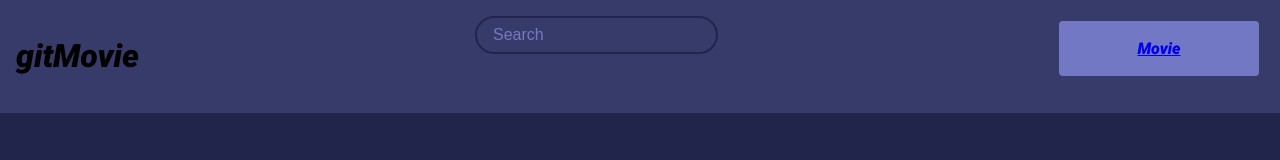
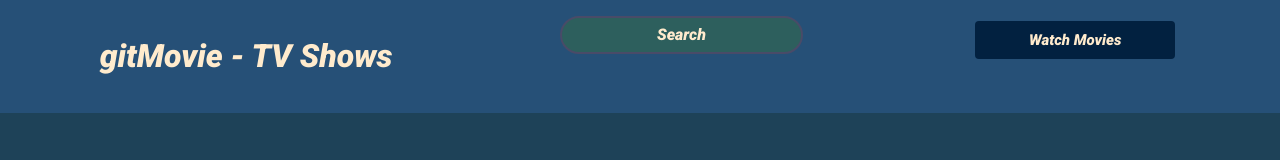
Before and after one commit to cmadrid48/gitMovie, a plain HTML site: page tvshows.html in a window 1280 px wide. Drawn offline with nearby package versions, Linux system fonts and the light colour scheme; no server answers; a web font is replaced by a local one.

Commit message:
added different color schemes for tv shows and movies pg

```diff
--- a/assets/Styles/showStyle.css
+++ b/assets/Styles/showStyle.css
@@ -1,48 +1,58 @@
 * {
     box-sizing: border-box;
+    --main-blue-color: #265077;
+    --main-purple-color: #022140;
+    --accent-purple-color: #494B68;
+    --main-green-color: #1E4258;
+    --accent-green-color: #2D5F5D;
+    --text-dark: black;
+    --text-light: blanchedalmond;
 }
 
 body {
-    background-color: #22254b;
+    background-color: var(--main-green-color);
     font-family: sans-serif;
     margin: 0;
+    color: var(--text-light);
 }
 
 header {
-    background-color: #373b69;
+    background-color: var(--main-blue-color);
     display: flex;
-    justify-content: space-between;
+    justify-content: space-around;
     padding: 1rem;
 }
-
 h1 {
     font-family: 'Roboto', sans-serif;
+    color: var(--text-light);
 }
-
 .button {
     display: inline-block;
+    justify-content: center;
     border-radius: 4px;
-    background-color: #7378c5;
+    background-color: var(--main-purple-color);
     border: none;
-    color: #FFFFFF;
+    color: var(--main-purple-color);
     text-align: center;
-    font-size: 16px;
+    font-size: 15px;
     font-family: 'Roboto', sans-serif;
-    padding: 18px;
+    padding: 10px;
     width: 200px;
     transition: all 0.5s;
     cursor: pointer;
     margin: 5px;
 
 }
-
+a{
+    text-decoration: none;
+    color:var(--text-light);
+}
 .button span {
     cursor: pointer;
     display: inline-block;
     position: relative;
     transition: 0.5s;
 }
-
 .button span:after {
     content: '\00bb';
     position: absolute;
@@ -62,8 +72,8 @@ h1 {
 }
 
 .search {
-    background-color: transparent;
-    border: 2px solid #22254b;
+    background-color: var(--accent-green-color);
+    border: 2px solid var(--accent-purple-color);
     border-radius: 50px;
     display: flex;
     justify-content: center;
@@ -71,16 +81,22 @@ h1 {
     font-family: inherit;
     font-size: 1rem;
     padding: 0.5rem 1rem;
+}
+
+.search::placeholder {
+    color: var(--text-light);
+    text-align: center;
+    font-family: 'Roboto', sans-serif;
 
 }
 
-.search::placeholder {
-    color: #7378c5;
+.search:focus {
+    background-color: var(--main-purple-color);
+    color: var(--text-light);
+    outline: none;
 }
-
-.search:focus {
-    background-color: #22254b;
-    outline: none;
+.search:focus::placeholder {
+    color: transparent;
 }
 
 main {
@@ -90,7 +106,7 @@ main {
 
 }
 .shows {
-    background-color: #373b69;
+    background-color: var(--main-green-color);
     border-radius: 5px;
     box-shadow: 0 4px 5px rgba(0, 0, 0, 0.2);
     margin: 1rem;
@@ -105,7 +121,7 @@ main {
 }
 
 .show-info {
-    color: blanchedalmond;
+    color: var(--text-light);
     display: flex;
     align-items: center;
     justify-content: space-between;
@@ -119,14 +135,14 @@ main {
 }
 
 .show-info span {
-    background-color: #22254b;
+    background-color: var(--accent-green-color);
     border-radius: 3px;
     font-weight: bold;
     padding: 0.25rem 0.5rem;
 }
 
 .overview {
-    background-color: blanchedalmond;
+    background-color: var(--accent-purple-color);
     padding: 2rem;
     position: absolute;
     max-height: 100%;
@@ -137,6 +153,7 @@ main {
     right: 0;
     transform: translateY(101%);
     transition: transform 0.3s ease-in;
+    font-family: "Lucida Console", "Courier New", monospace;
 }
 
 .overview h3 {
--- a/assets/Styles/style.css
+++ b/assets/Styles/style.css
@@ -1,49 +1,58 @@
 * {
     box-sizing: border-box;
+    --main-blue-color: #265077;
+    --main-purple-color: #022140;
+    --accent-purple-color: #494B68;
+    --main-green-color: #1E4258;
+    --accent-green-color: #2D5F5D;
+    --text-dark: black;
+    --text-light: blanchedalmond;
 }
 
 body {
-    background-color: #22254b;
+    background-color: var(--accent-purple-color);
     font-family: sans-serif;
     margin: 0;
+    color: var(--text-light);
 }
 
 header {
-    background-color: #373b69;
+    background-color: var(--main-purple-color);
     display: flex;
     justify-content: space-around;
     padding: 1rem;
 }
-
 h1 {
     font-family: 'Roboto', sans-serif;
+    color: var(--text-light);
 }
-
 .button {
-    display: inline-block;
+    display: flex;
     justify-content: center;
     border-radius: 4px;
-    background-color: #7378c5;
+    background-color: var(--accent-green-color);
     border: none;
-    color: #FFFFFF;
+    color: var(--main-purple-color);
     text-align: center;
-    font-size: 16px;
-    font-family: 'Roboto', sans-serif;
-    padding: 18px;
+    font-size: 15px;
+    font-family:  'Roboto', sans-serif;
+    padding: 10px;
     width: 200px;
     transition: all 0.5s;
     cursor: pointer;
     margin: 5px;
 
 }
-
+a{
+    text-decoration: none;
+    color:var(--text-light);
+}
 .button span {
     cursor: pointer;
     display: inline-block;
     position: relative;
     transition: 0.5s;
 }
-
 .button span:after {
     content: '\00bb';
     position: absolute;
@@ -63,25 +72,30 @@ h1 {
 }
 
 .search {
-    background-color: transparent;
-    border: 2px solid #22254b;
+    background-color: var(--accent-purple-color);
+    border: 2px solid var(--main-blue-color);
     border-radius: 50px;
     display: flex;
     justify-content: center;
     color: blanchedalmond;
     font-family: inherit;
     font-size: 1rem;
-    padding: 0.5rem 1rem;
+    padding: .5rem 1rem;
+}
+
+.search::placeholder {
+    color: var(--text-light);
+    font-family:  'Roboto', sans-serif;
 
 }
 
-.search::placeholder {
-    color: #7378c5;
+.search:focus {
+    background-color: var(--main-green-color);
+    color: var(--text-light);
+    outline: none;
 }
-
-.search:focus {
-    background-color: #22254b;
-    outline: none;
+.search:focus::placeholder {
+    color: transparent;
 }
 
 main {
@@ -91,7 +105,7 @@ main {
 
 }
 .movies {
-    background-color: #373b69;
+    background-color: var(--main-purple-color);
     border-radius: 5px;
     box-shadow: 0 4px 5px rgba(0, 0, 0, 0.2);
     margin: 1rem;
@@ -106,7 +120,7 @@ main {
 }
 
 .movie-info {
-    color: blanchedalmond;
+    color: var(--text-light);
     display: flex;
     align-items: center;
     justify-content: space-between;
@@ -120,14 +134,14 @@ main {
 }
 
 .movie-info span {
-    background-color: #22254b;
+    background-color: var(--main-blue-color);
     border-radius: 3px;
     font-weight: bold;
     padding: 0.25rem 0.5rem;
 }
 
 .overview {
-    background-color: blanchedalmond;
+    background-color: var(--main-green-color);
     padding: 2rem;
     position: absolute;
     max-height: 100%;
@@ -138,6 +152,7 @@ main {
     right: 0;
     transform: translateY(101%);
     transition: transform 0.3s ease-in;
+    font-family:  "Lucida Console", "Courier New", monospace;
 }
 
 .overview h3 {
--- a/tvshows.html
+++ b/tvshows.html
@@ -12,12 +12,12 @@
 <body>
 
     <header>
-        <h1>gitMovie</h1>
+        <h1>gitMovie - TV Shows</h1>
         <form id="form">
             <input type="text" id="search" placeholder="Search" class="search">
         </form>
         <nav>
-            <button class="button" style="vertical-align:middle"><span><a href="index.html">Movie</a></span></button>
+            <button class="button" style="vertical-align:middle"><span><a href="index.html">Watch Movies</a></span></button>
         </nav>
     </header>
 
```
Also changed, not shown: index.html (+1 -1 lines).
